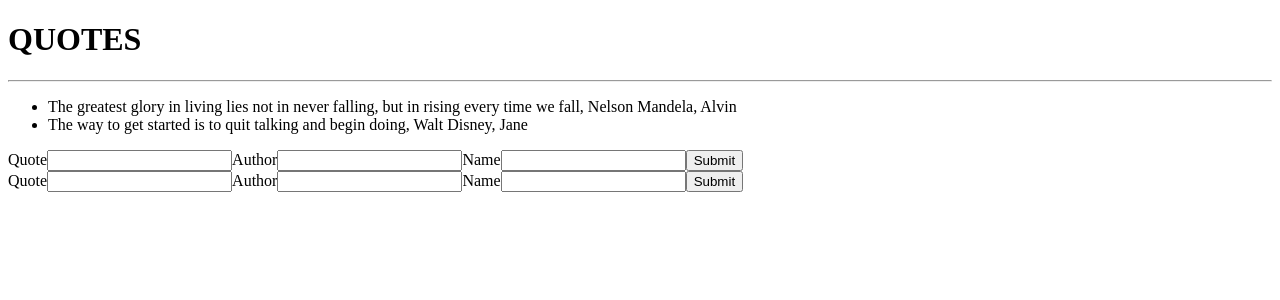
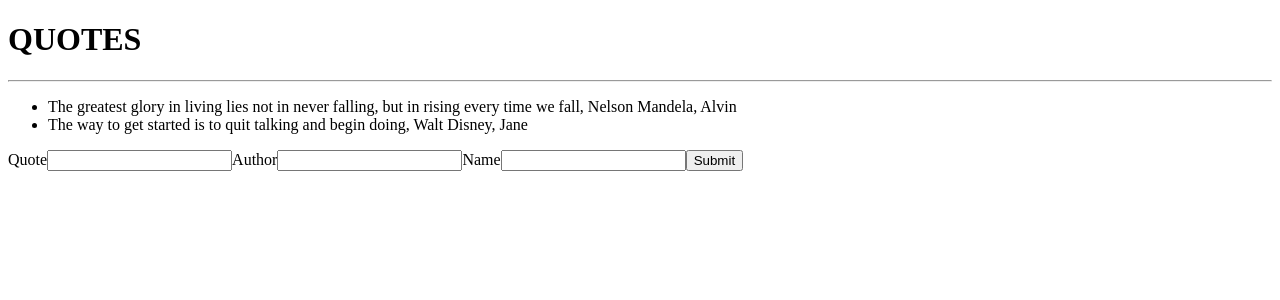
Before and after one commit to Alvin-21/quotes, an Angular app: page / in a window 1280 px wide. Shown: the top 300 px of the page. Built offline with nearby package versions, Linux system fonts and the light colour scheme.

Commit message:
Add logic for adding quotes via form input.

```diff
--- a/src/app/app.component.html
+++ b/src/app/app.component.html
@@ -1,2 +1 @@
 <app-quote></app-quote>
-<app-quote-form></app-quote-form>
--- a/src/app/quote-form/quote-form.component.html
+++ b/src/app/quote-form/quote-form.component.html
@@ -1,9 +1,9 @@
 <form (ngSubmit)='submitQuote()' #quoteForm='ngForm'>
     <label for="quote">Quote</label>
-    <input type="text" name="quote" id="quote" [(ngModel)]="newQuote.quote" required>
+    <input type="text" name="quote" id="quote" [(ngModel)]="quote" required>
     <label for="author">Author</label>
-    <input type="text" name="author" id="author" [(ngModel)]="newQuote.author" required>
+    <input type="text" name="author" id="author" [(ngModel)]="author" required>
     <label for="publisher">Name</label>
-    <input type="text" name="publisher" id="publisher" [(ngModel)]="newQuote.quote" required>
+    <input type="text" name="publisher" id="publisher" [(ngModel)]="publisher" required>
     <button type="submit">Submit</button>
 </form>
--- a/src/app/quote-form/quote-form.component.ts
+++ b/src/app/quote-form/quote-form.component.ts
@@ -8,12 +8,21 @@ import { Quote } from '../quote';
 })
 export class QuoteFormComponent implements OnInit {
 
-  newQuote = new Quote("", "", "");
   @Output() addQuote = new EventEmitter<Quote>();
 
+  quote!: string;
+  publisher!: string;
+  author!: string;
+  newQuote!: Quote;
+
   submitQuote() {
+    this.newQuote = new Quote(this.quote, this.author, this.publisher);
+    this.quote = "";
+    this.author = "";
+    this.publisher = "";
     this.addQuote.emit(this.newQuote);
   }
+
   constructor() { }
 
   ngOnInit(): void {
--- a/src/app/quote/quote.component.ts
+++ b/src/app/quote/quote.component.ts
@@ -13,6 +13,10 @@ export class QuoteComponent implements OnInit {
    new Quote("The way to get started is to quit talking and begin doing", "Walt Disney", "Jane")
   ];
 
+  addNewQuote(quote: Quote){
+    this.quotes.push(quote);
+  }
+
   constructor() { }
 
   ngOnInit(): void {
```
